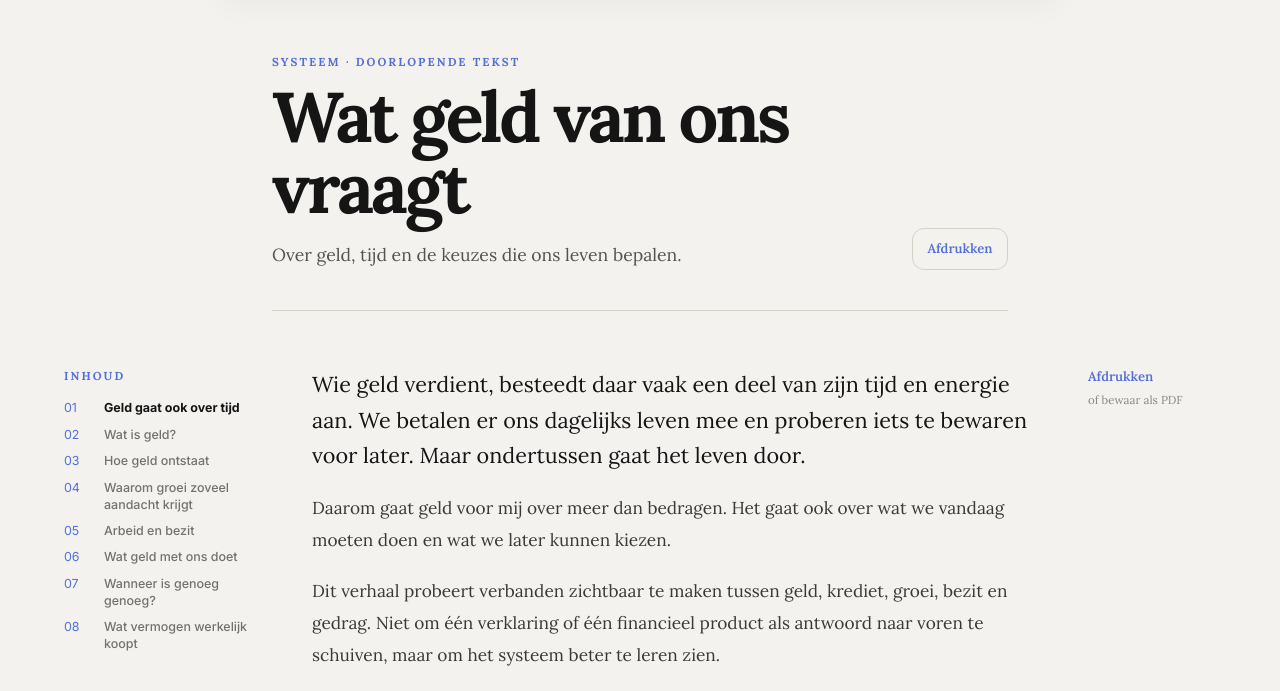
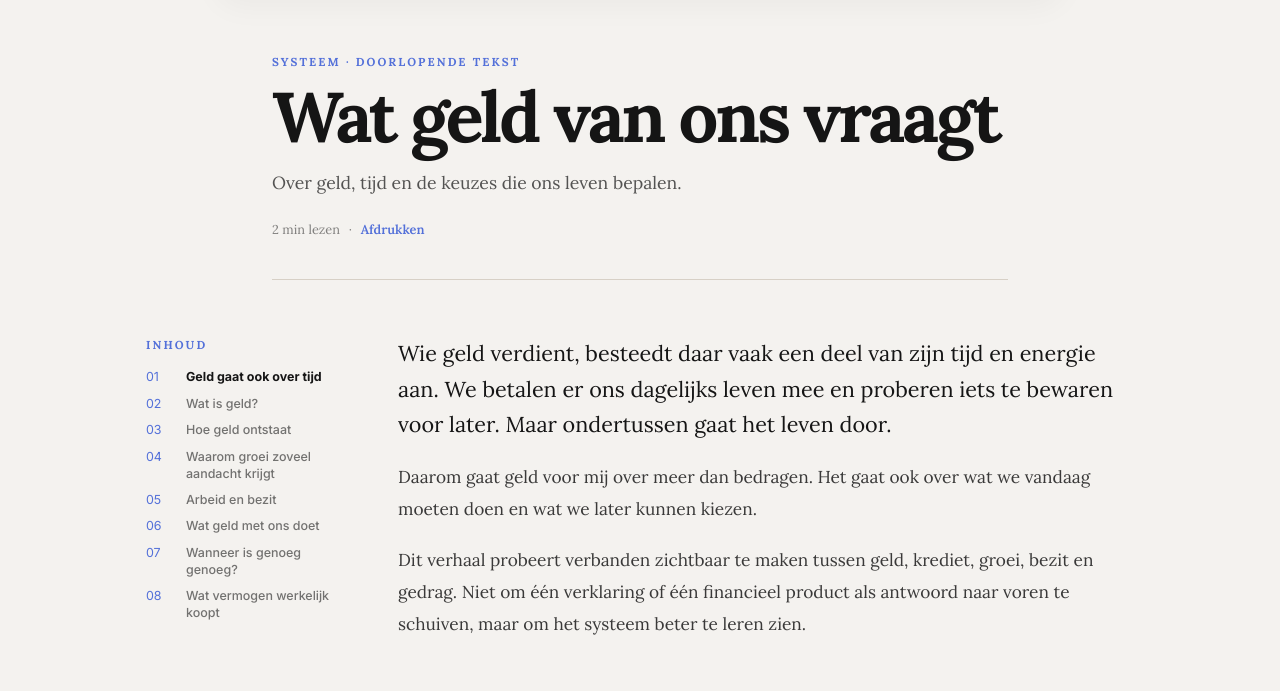
Before and after one commit to vjo18/geldgedrag, an Astro site: page /systeem in a window 1280 px wide. Shown: the part 109-800 px from the top of the page. Built offline with nearby package versions, Linux system fonts and the light colour scheme; Astro itself is replaced by a stand-in of ours.

Commit message:
refine Systeem reading experience and add reading time

```diff
--- a/src/pages/systeem/index.astro
+++ b/src/pages/systeem/index.astro
@@ -28,11 +28,14 @@ const sections = [
         <p class="eyebrow">Systeem · doorlopende tekst</p>
         <h1>Wat geld van ons vraagt</h1>
         <p class="subtitle">Over geld, tijd en de keuzes die ons leven bepalen.</p>
+        <div class="article-meta screen-only">
+          <span id="reading-time">Leestijd berekenen…</span>
+          <span aria-hidden="true">·</span>
+          <button id="print-page" class="print-button" type="button">
+            Afdrukken
+          </button>
+        </div>
       </div>
-
-      <button id="print-page" class="print-button screen-only" type="button">
-        Afdrukken
-      </button>
     </header>
 
     <details class="mobile-toc screen-only">
@@ -186,12 +189,6 @@ const sections = [
         </section>
       </article>
 
-      <aside class="reading-tools screen-only">
-        <button class="print-link" id="print-page-side" type="button">
-          Afdrukken
-        </button>
-        <span>of bewaar als PDF</span>
-      </aside>
     </div>
   </main>
 
@@ -201,7 +198,17 @@ const sections = [
     const print = () => window.print();
 
     document.querySelector("#print-page")?.addEventListener("click", print);
-    document.querySelector("#print-page-side")?.addEventListener("click", print);
+
+    const article = document.querySelector(".manifest-text");
+    const readingTime = document.querySelector("#reading-time");
+    if (article && readingTime) {
+      const words = (article.textContent || "")
+        .trim()
+        .split(/\s+/)
+        .filter(Boolean).length;
+      const minutes = Math.max(1, Math.ceil(words / 220));
+      readingTime.textContent = `${minutes} min lezen`;
+    }
 
     const tocLinks = Array.from(
       document.querySelectorAll(".desktop-toc a")
@@ -246,10 +253,6 @@ const sections = [
     margin: 3.5rem auto 0;
     padding-bottom: 2.5rem;
     border-bottom: 1px solid var(--border);
-    display: flex;
-    align-items: flex-end;
-    justify-content: space-between;
-    gap: 2rem;
   }
 
   .eyebrow,
@@ -280,20 +283,24 @@ const sections = [
     color: color-mix(in srgb, var(--foreground) 72%, transparent);
   }
 
-  .print-button,
-  .print-link {
-    flex: none;
+  .article-meta {
+    display: flex;
+    align-items: center;
+    gap: 0.55rem;
+    margin-top: 1.35rem;
     font-family: var(--font-heading);
-    font-size: 0.82rem;
-    font-weight: 600;
-    color: var(--accent);
+    font-size: 0.8rem;
+    color: color-mix(in srgb, var(--foreground) 52%, transparent);
   }
 
   .print-button {
-    padding: 0.65rem 0.9rem;
-    border: 1px solid var(--border);
-    border-radius: 0.75rem;
+    padding: 0;
+    border: 0;
     background: transparent;
+    font-family: var(--font-heading);
+    font-size: 0.8rem;
+    font-weight: 600;
+    color: var(--accent);
   }
 
   .mobile-toc {
@@ -347,8 +354,7 @@ const sections = [
     justify-content: center;
   }
 
-  .desktop-toc,
-  .reading-tools {
+  .desktop-toc {
     display: none;
   }
 
@@ -440,13 +446,12 @@ const sections = [
     }
 
     .reading-grid {
-      grid-template-columns: 13rem minmax(0, 46rem) 8rem;
-      gap: 2.5rem;
+      grid-template-columns: 13rem minmax(0, 46rem);
+      gap: 2.75rem;
       justify-content: center;
     }
 
-    .desktop-toc,
-    .reading-tools {
+    .desktop-toc {
       display: block;
       position: sticky;
       top: 2rem;
@@ -475,17 +480,6 @@ const sections = [
       font-weight: 700;
     }
 
-    .reading-tools {
-      font-family: var(--font-heading);
-      font-size: 0.72rem;
-      color: color-mix(in srgb, var(--foreground) 48%, transparent);
-    }
-
-    .reading-tools span {
-      display: block;
-      margin-top: 0.35rem;
-      line-height: 1.45;
-    }
   }
 
   @media (max-width: 640px) {
@@ -495,8 +489,6 @@ const sections = [
 
     .reading-header {
       margin-top: 2rem;
-      align-items: flex-start;
-      flex-direction: column;
     }
 
     .manifest-text section {
@@ -522,8 +514,7 @@ const sections = [
     :global(header),
     :global(footer),
     .screen-only,
-    .desktop-toc,
-    .reading-tools {
+    .desktop-toc {
       display: none !important;
     }
 
```
